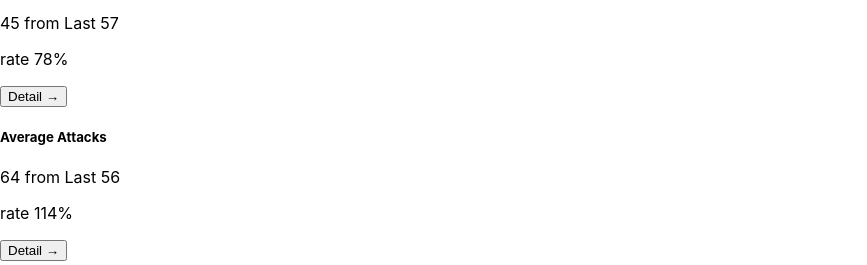
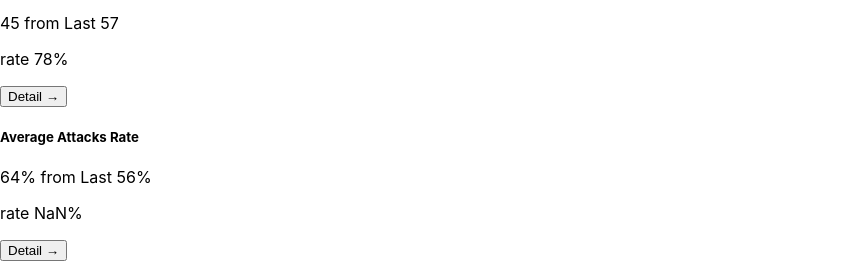
Before and after one commit to cocoa-1012/next-crew, a Next.js app: page /dashboard in a window 1280 px wide. Shown: the part 5620-5885 px from the top of the page, without its empty margins (0-867 px from the left). Built offline with nearby package versions, Linux system fonts and the light colour scheme.

Commit message:
update 02

```diff
--- a/components/dashboardMain.js
+++ b/components/dashboardMain.js
@@ -135,12 +135,14 @@ export default function DashboardMain() {
           </div>
           <div className="w-60 h-40 mx-auto">
             <Card
-              title={"Average Attacks"}
-              amount={(AttackData.actived / AttackData.total) * 100}
-              pastAmount={Math.floor(
-                (AttackData.pastActived / AttackData.pastTotal) * 100,
-                -1
-              )}
+              title={"Average Attacks Rate"}
+              amount={(AttackData.actived / AttackData.total) * 100 + "%"}
+              pastAmount={
+                Math.floor(
+                  (AttackData.pastActived / AttackData.pastTotal) * 100,
+                  -1
+                ) + "%"
+              }
             />
           </div>
         </div>
```
